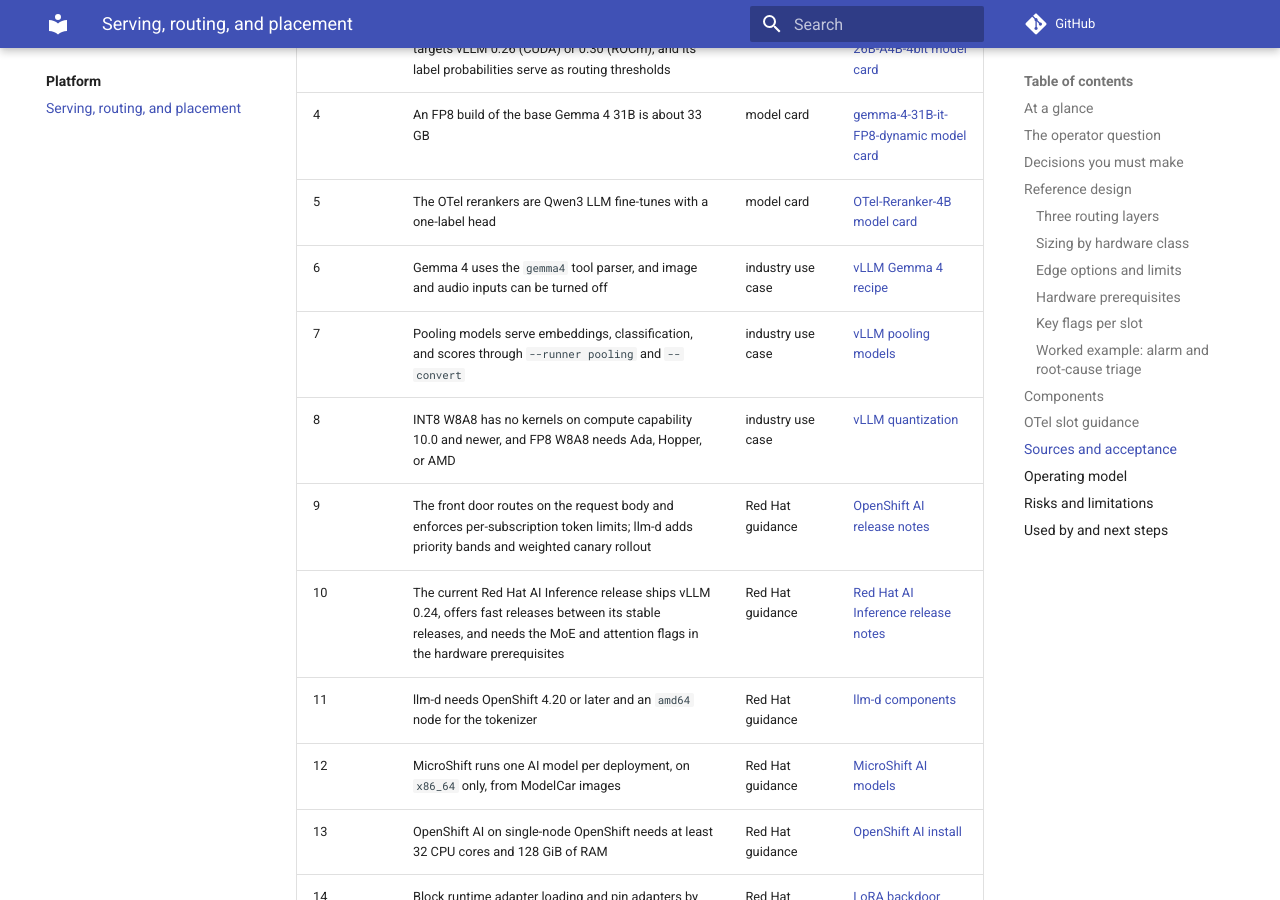
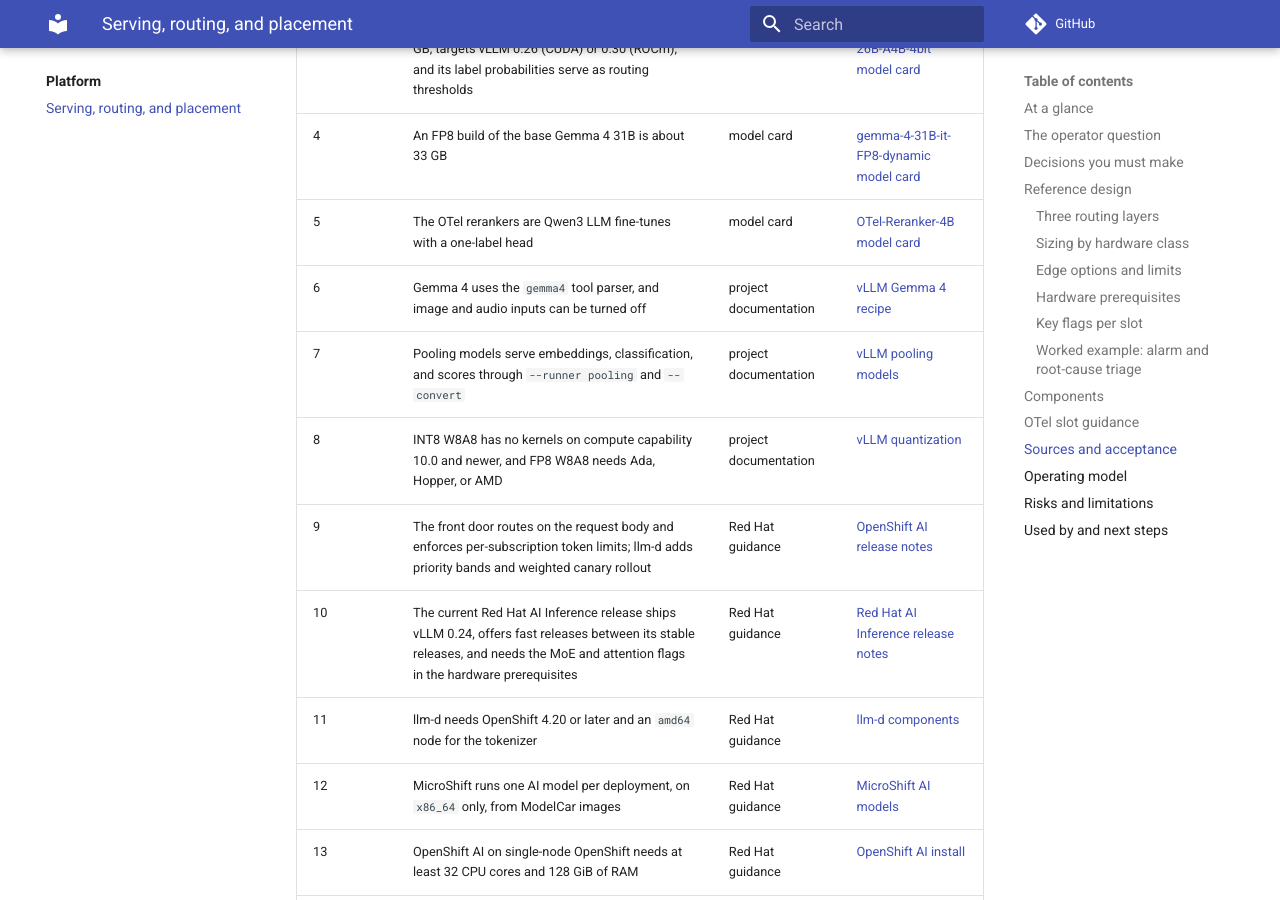
Before and after one commit to ravisharma5/otel-telco-blueprints, an MkDocs documentation site: the page built from platform/serving-routing-placement/README.md, in a window 1280 px wide and 900 px high, scrolled down 7482 px. Built offline with MkDocs 1.6.1 and Material for MkDocs 9.7.7, drawn with Linux system fonts in a browser that asks for light colours; comment, search, counter and statistics services are not loaded.

Commit message:
docs(platform): label upstream docs as project documentation
- The serving blueprint's vLLM rows now use the project documentation basis

```diff
--- a/platform/serving-routing-placement/README.md
+++ b/platform/serving-routing-placement/README.md
@@ -183,9 +183,9 @@ Each key claim links its source, as set out in [the Sources table](../../framewo
 | 3 | The Decision model ships as W4A16 at about 17 GB, targets vLLM 0.26 (CUDA) or 0.30 (ROCm), and its label probabilities serve as routing thresholds | model card | [OTel-2.0-Decision-26B-A4B-4bit model card](https://huggingface.co/farbodtavakkoli/OTel-2.0-Decision-26B-A4B-4bit) |
 | 4 | An FP8 build of the base Gemma 4 31B is about 33 GB | model card | [gemma-4-31B-it-FP8-dynamic model card](https://huggingface.co/RedHatAI/gemma-4-31B-it-FP8-dynamic) |
 | 5 | The OTel rerankers are Qwen3 LLM fine-tunes with a one-label head | model card | [OTel-Reranker-4B model card](https://huggingface.co/farbodtavakkoli/OTel-Reranker-4B) |
-| 6 | Gemma 4 uses the `gemma4` tool parser, and image and audio inputs can be turned off | industry use case | [vLLM Gemma 4 recipe](https://docs.vllm.ai/projects/recipes/en/latest/Google/Gemma4.html) |
-| 7 | Pooling models serve embeddings, classification, and scores through `--runner pooling` and `--convert` | industry use case | [vLLM pooling models](https://docs.vllm.ai/en/latest/models/pooling_models/) |
-| 8 | INT8 W8A8 has no kernels on compute capability 10.0 and newer, and FP8 W8A8 needs Ada, Hopper, or AMD | industry use case | [vLLM quantization](https://docs.vllm.ai/en/stable/features/quantization/) |
+| 6 | Gemma 4 uses the `gemma4` tool parser, and image and audio inputs can be turned off | project documentation | [vLLM Gemma 4 recipe](https://docs.vllm.ai/projects/recipes/en/latest/Google/Gemma4.html) |
+| 7 | Pooling models serve embeddings, classification, and scores through `--runner pooling` and `--convert` | project documentation | [vLLM pooling models](https://docs.vllm.ai/en/latest/models/pooling_models/) |
+| 8 | INT8 W8A8 has no kernels on compute capability 10.0 and newer, and FP8 W8A8 needs Ada, Hopper, or AMD | project documentation | [vLLM quantization](https://docs.vllm.ai/en/stable/features/quantization/) |
 | 9 | The front door routes on the request body and enforces per-subscription token limits; llm-d adds priority bands and weighted canary rollout | Red Hat guidance | [OpenShift AI release notes](https://docs.redhat.com/en/documentation/red_hat_openshift_ai_self-managed/3.5/html/release_notes/new-features-and-enhancements_relnotes) |
 | 10 | The current Red Hat AI Inference release ships vLLM 0.24, offers fast releases between its stable releases, and needs the MoE and attention flags in the hardware prerequisites | Red Hat guidance | [Red Hat AI Inference release notes](https://docs.redhat.com/en/documentation/red_hat_ai_inference/3.5/html/release_notes/rhaii-350-ga-release-notes_release-notes) |
 | 11 | llm-d needs OpenShift 4.20 or later and an `amd64` node for the tokenizer | Red Hat guidance | [llm-d components](https://access.redhat.com/articles/7136620) |
```
